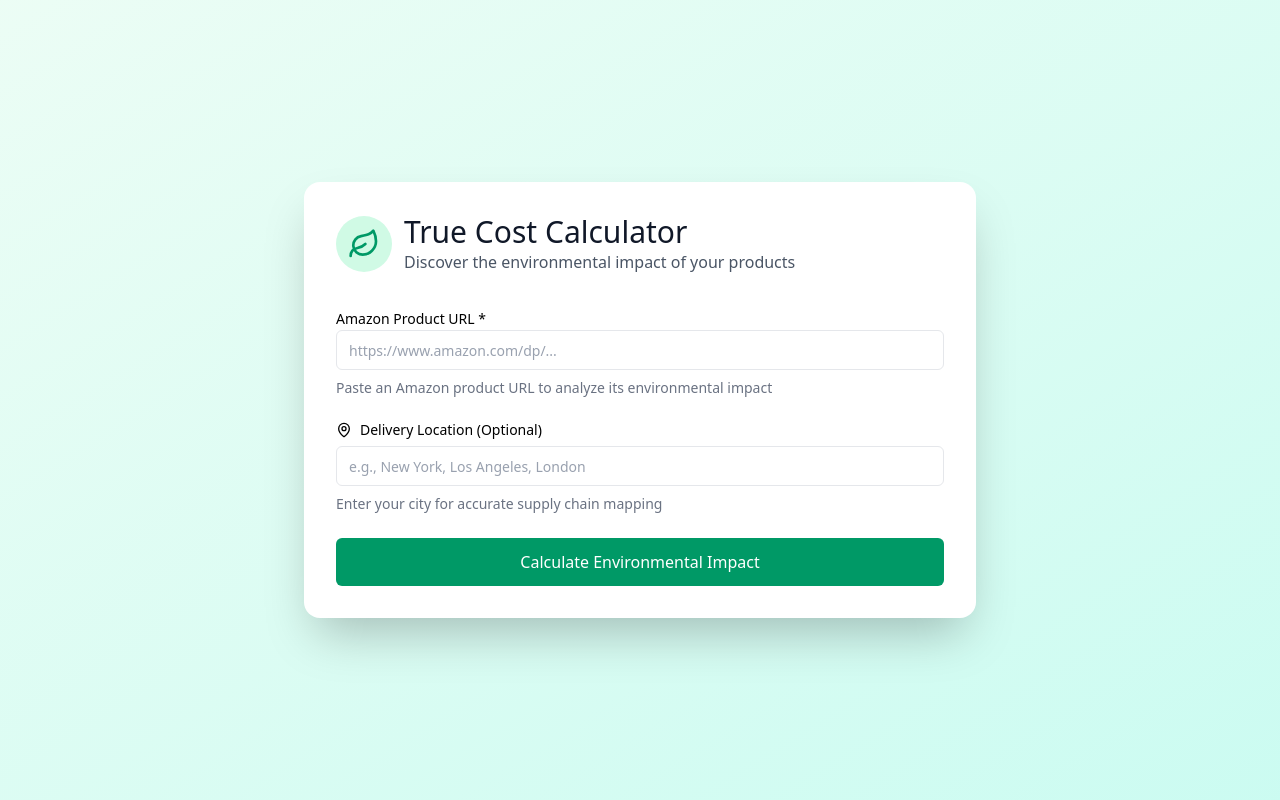
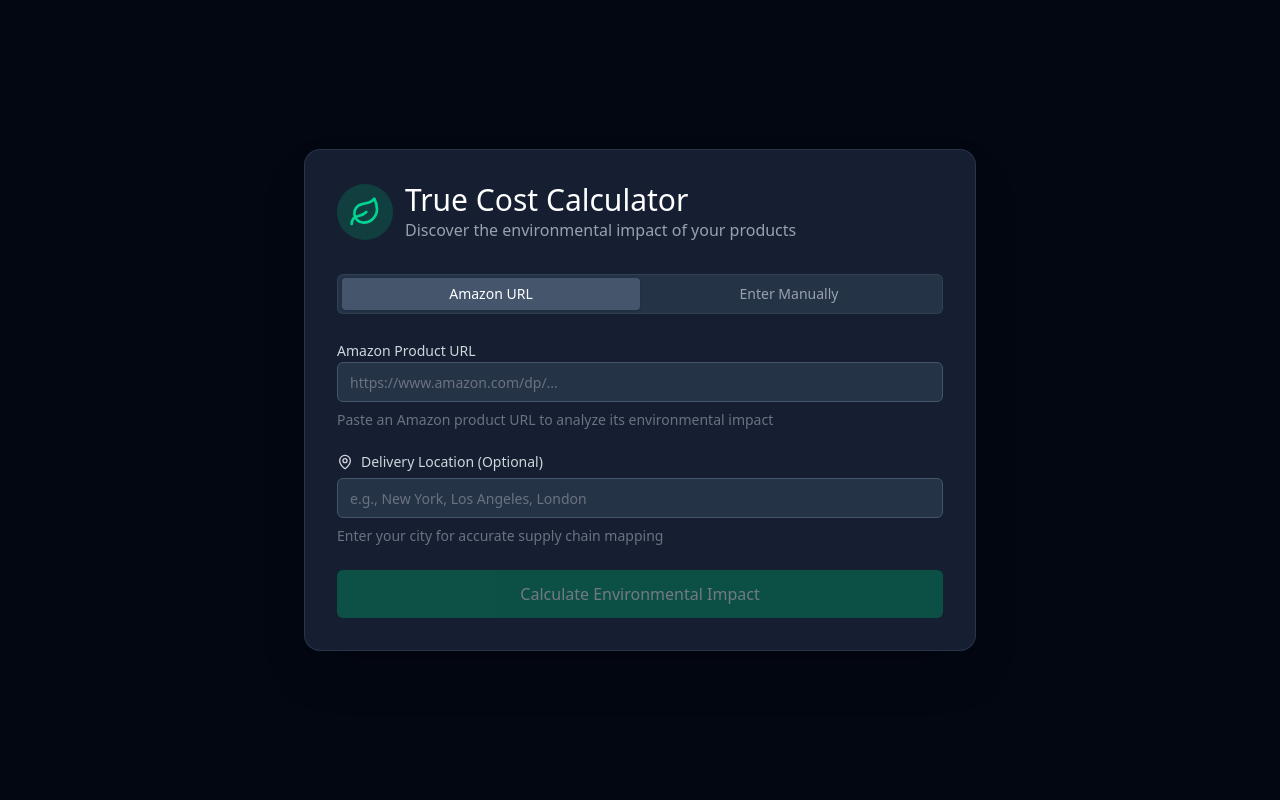
Before and after one commit to elenav24/beachhacks, a React (Vite) app in the folder frontend/: page / in a window 1280 px wide. Built offline with nearby package versions, Linux system fonts and the light colour scheme.

Commit message:
feat: update homepage ui and have manual entry option

```diff
--- a/frontend/src/pages/Home.tsx
+++ b/frontend/src/pages/Home.tsx
@@ -4,48 +4,154 @@
 import { Button } from '../components/ui/button';
 import { Input } from '../components/ui/input';
 import { Label } from '../components/ui/label';
+import { Textarea } from '../components/ui/textarea';
+import { Tabs, TabsList, TabsTrigger, TabsContent } from '../components/ui/tabs';
+
+const inputCls = 'bg-slate-700/60 border-slate-600 text-white placeholder:text-gray-500 focus:border-emerald-500';
 
 export default function Home() {
   const navigate = useNavigate();
+
+  // URL tab
   const [url, setUrl] = useState('');
+
+  // Manual tab
+  const [brand, setBrand] = useState('');
+  const [title, setTitle] = useState('');
+  const [description, setDescription] = useState('');
+  const [materials, setMaterials] = useState('');
+  const [price, setPrice] = useState('');
+
+  // Shared
   const [deliveryLocation, setDeliveryLocation] = useState('');
+  const [tab, setTab] = useState<'url' | 'manual'>('url');
 
   const handleSubmit = (e: React.FormEvent) => {
     e.preventDefault();
+    sessionStorage.removeItem('manualProduct');
+
+    if (tab === 'url') {
       sessionStorage.setItem('receiptUrl', url.trim());
+    } else {
+      sessionStorage.removeItem('receiptUrl');
+      sessionStorage.setItem('manualProduct', JSON.stringify({ brand, title, description, materials, price }));
+    }
+
     sessionStorage.setItem('deliveryLocation', deliveryLocation.trim());
     navigate('/results');
   };
 
+  const canSubmit = tab === 'url' ? url.trim().length > 0 : title.trim().length > 0;
+
   return (
-    <div className="min-h-screen bg-gradient-to-br from-emerald-50 to-teal-100 flex items-center justify-center p-6">
-      <div className="w-full max-w-2xl bg-white rounded-2xl shadow-2xl p-8">
+    <div className="min-h-screen bg-gray-950 flex items-center justify-center p-6">
+      <div className="w-full max-w-2xl bg-slate-800/75 backdrop-blur-md border border-slate-600/40 rounded-2xl shadow-2xl p-8">
         <div className="flex items-center gap-3 mb-8">
-          <div className="bg-emerald-100 p-3 rounded-full">
-            <Leaf className="w-8 h-8 text-emerald-600" />
+          <div className="bg-emerald-500/20 p-3 rounded-full">
+            <Leaf className="w-8 h-8 text-emerald-400" />
           </div>
           <div>
-            <h1 className="text-3xl font-medium text-gray-900">True Cost Calculator</h1>
-            <p className="text-gray-600">Discover the environmental impact of your products</p>
+            <h1 className="text-3xl font-medium text-white">True Cost Calculator</h1>
+            <p className="text-gray-400">Discover the environmental impact of your products</p>
           </div>
         </div>
 
         <form onSubmit={handleSubmit} className="space-y-6">
-          <div className="space-y-2">
-            <Label htmlFor="url">Amazon Product URL *</Label>
+          <Tabs value={tab} onValueChange={(v) => setTab(v as 'url' | 'manual')}>
+            <TabsList className="w-full bg-slate-700/60 border border-slate-600/40 mb-4">
+              <TabsTrigger
+                value="url"
+                className="flex-1 text-gray-400 data-[state=active]:bg-slate-600 data-[state=active]:text-white"
+              >
+                Amazon URL
+              </TabsTrigger>
+              <TabsTrigger
+                value="manual"
+                className="flex-1 text-gray-400 data-[state=active]:bg-slate-600 data-[state=active]:text-white"
+              >
+                Enter Manually
+              </TabsTrigger>
+            </TabsList>
+
+            <TabsContent value="url" className="space-y-2">
+              <Label htmlFor="url" className="text-gray-300">Amazon Product URL</Label>
               <Input
                 id="url"
                 type="url"
-              required
                 value={url}
                 onChange={(e) => setUrl(e.target.value)}
                 placeholder="https://www.amazon.com/dp/..."
+                className={inputCls}
               />
               <p className="text-sm text-gray-500">Paste an Amazon product URL to analyze its environmental impact</p>
+            </TabsContent>
+
+            <TabsContent value="manual" className="space-y-4">
+              <div className="grid grid-cols-2 gap-4">
+                <div className="space-y-2">
+                  <Label htmlFor="brand" className="text-gray-300">Brand / Company</Label>
+                  <Input
+                    id="brand"
+                    value={brand}
+                    onChange={(e) => setBrand(e.target.value)}
+                    placeholder="e.g., Nike, Patagonia"
+                    className={inputCls}
+                  />
+                </div>
+                <div className="space-y-2">
+                  <Label htmlFor="price" className="text-gray-300">Price (USD)</Label>
+                  <Input
+                    id="price"
+                    type="number"
+                    min="0"
+                    step="0.01"
+                    value={price}
+                    onChange={(e) => setPrice(e.target.value)}
+                    placeholder="e.g., 49.99"
+                    className={inputCls}
+                  />
+                </div>
               </div>
 
               <div className="space-y-2">
-            <Label htmlFor="location" className="flex items-center gap-2">
+                <Label htmlFor="title" className="text-gray-300">Product Title *</Label>
+                <Input
+                  id="title"
+                  required={tab === 'manual'}
+                  value={title}
+                  onChange={(e) => setTitle(e.target.value)}
+                  placeholder="e.g., Men's Slim Fit Cotton T-Shirt"
+                  className={inputCls}
+                />
+              </div>
+
+              <div className="space-y-2">
+                <Label htmlFor="description" className="text-gray-300">Product Description</Label>
+                <Textarea
+                  id="description"
+                  value={description}
+                  onChange={(e) => setDescription(e.target.value)}
+                  placeholder="Describe the product, its use case, manufacturing details..."
+                  className={`${inputCls} min-h-[80px] resize-none`}
+                />
+              </div>
+
+              <div className="space-y-2">
+                <Label htmlFor="materials" className="text-gray-300">Material Breakdown</Label>
+                <Input
+                  id="materials"
+                  value={materials}
+                  onChange={(e) => setMaterials(e.target.value)}
+                  placeholder="e.g., 60% cotton, 40% polyester"
+                  className={inputCls}
+                />
+                <p className="text-sm text-gray-500">List materials and percentages if known</p>
+              </div>
+            </TabsContent>
+          </Tabs>
+
+          <div className="space-y-2">
+            <Label htmlFor="location" className="flex items-center gap-2 text-gray-300">
               <MapPin className="w-4 h-4" />
               Delivery Location (Optional)
             </Label>
@@ -54,11 +160,16 @@
               value={deliveryLocation}
               onChange={(e) => setDeliveryLocation(e.target.value)}
               placeholder="e.g., New York, Los Angeles, London"
+              className={inputCls}
             />
             <p className="text-sm text-gray-500">Enter your city for accurate supply chain mapping</p>
           </div>
 
-          <Button type="submit" className="w-full py-6 text-base">
+          <Button
+            type="submit"
+            disabled={!canSubmit}
+            className="w-full py-6 text-base bg-emerald-600 hover:bg-emerald-500 text-white disabled:opacity-40"
+          >
             Calculate Environmental Impact
           </Button>
         </form>
```
Lines whose indentation alone changed are shown as unchanged.
